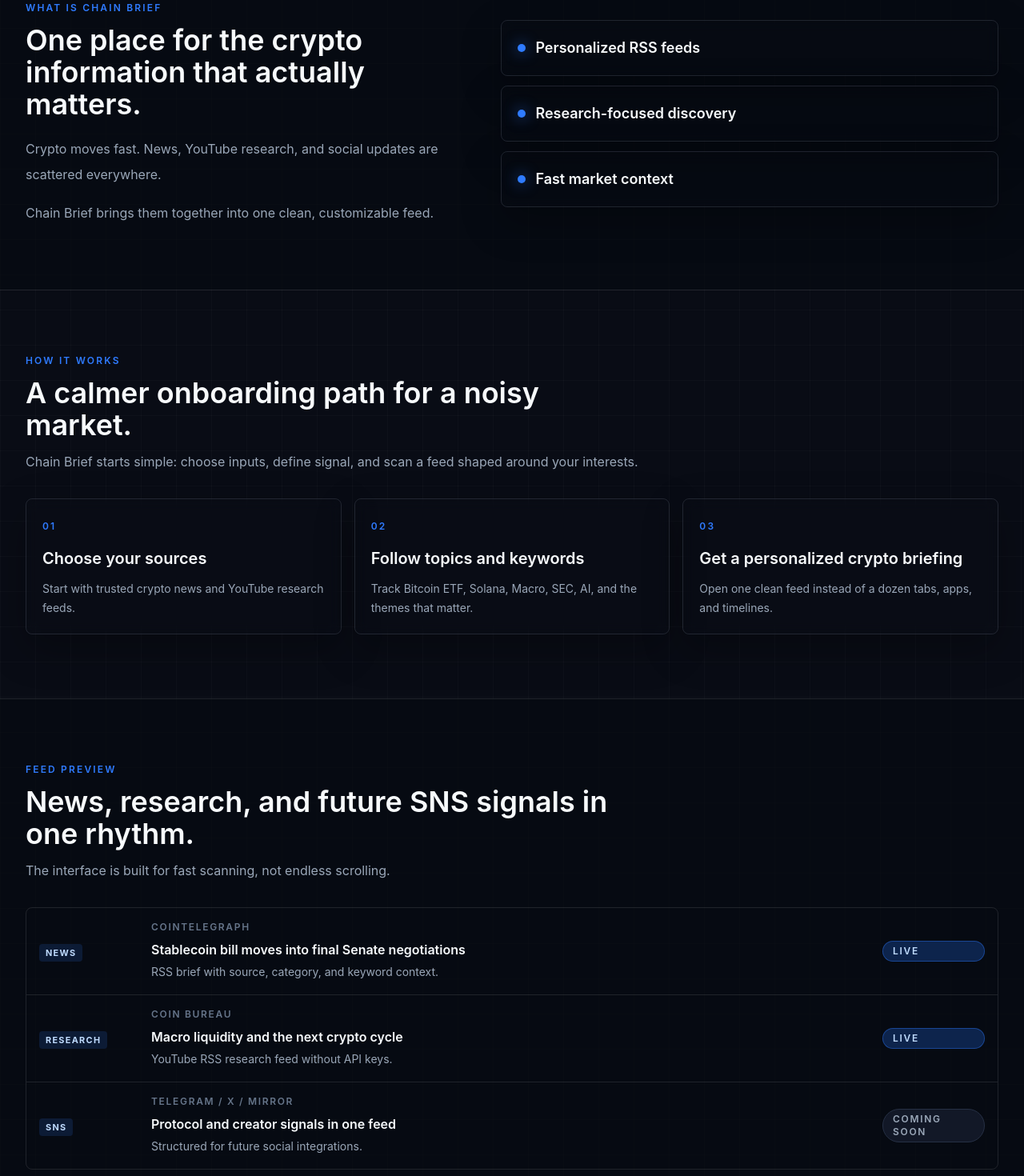
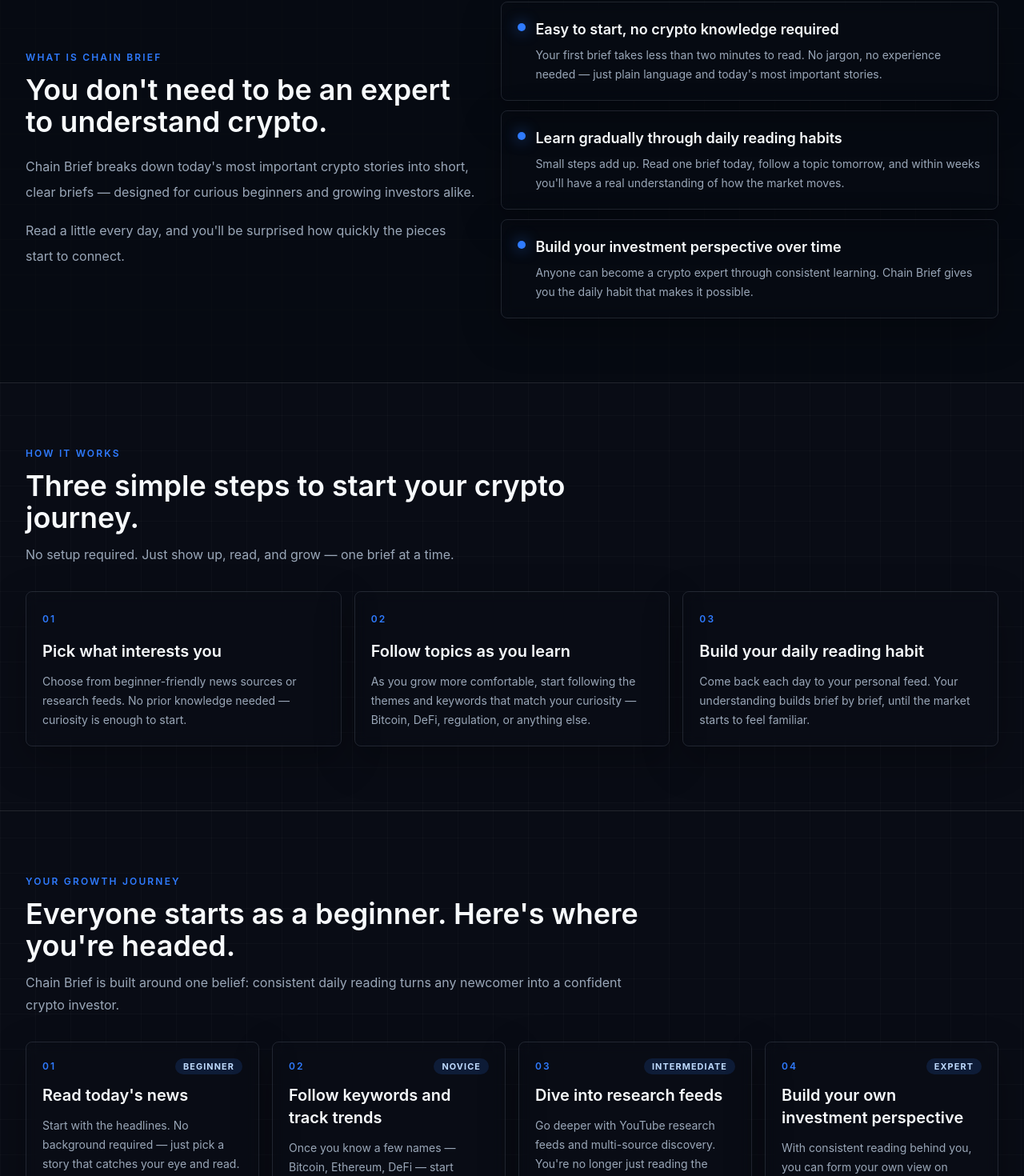
Before and after one commit to Jinanalyst/chainbrief, a Next.js app: page / in a window 1280 px wide. Shown: the part 889-2359 px from the top of the page at 80% size. Built offline with nearby package versions, Linux system fonts and the light colour scheme; no server answers.

Commit message:
feat(home): rewrite landing page copy for beginner audience

```diff
--- a/components/homepage-landing.tsx
+++ b/components/homepage-landing.tsx
@@ -23,26 +23,62 @@ const heroCards = [
 ];
 
 const keyPoints = [
-  "Personalized RSS feeds",
-  "Research-focused discovery",
-  "Fast market context",
+  {
+    title: "Easy to start, no crypto knowledge required",
+    text: "Your first brief takes less than two minutes to read. No jargon, no experience needed — just plain language and today's most important stories.",
+  },
+  {
+    title: "Learn gradually through daily reading habits",
+    text: "Small steps add up. Read one brief today, follow a topic tomorrow, and within weeks you'll have a real understanding of how the market moves.",
+  },
+  {
+    title: "Build your investment perspective over time",
+    text: "Anyone can become a crypto expert through consistent learning. Chain Brief gives you the daily habit that makes it possible.",
+  },
 ];
 
 const steps = [
   {
     label: "01",
-    title: "Choose your sources",
-    text: "Start with trusted crypto news and YouTube research feeds.",
+    title: "Pick what interests you",
+    text: "Choose from beginner-friendly news sources or research feeds. No prior knowledge needed — curiosity is enough to start.",
   },
   {
     label: "02",
-    title: "Follow topics and keywords",
-    text: "Track Bitcoin ETF, Solana, Macro, SEC, AI, and the themes that matter.",
+    title: "Follow topics as you learn",
+    text: "As you grow more comfortable, start following the themes and keywords that match your curiosity — Bitcoin, DeFi, regulation, or anything else.",
   },
   {
     label: "03",
-    title: "Get a personalized crypto briefing",
-    text: "Open one clean feed instead of a dozen tabs, apps, and timelines.",
+    title: "Build your daily reading habit",
+    text: "Come back each day to your personal feed. Your understanding builds brief by brief, until the market starts to feel familiar.",
+  },
+];
+
+const growthSteps = [
+  {
+    level: "Beginner",
+    label: "01",
+    title: "Read today's news",
+    text: "Start with the headlines. No background required — just pick a story that catches your eye and read.",
+  },
+  {
+    level: "Novice",
+    label: "02",
+    title: "Follow keywords and track trends",
+    text: "Once you know a few names — Bitcoin, Ethereum, DeFi — start following them and watch the patterns emerge.",
+  },
+  {
+    level: "Intermediate",
+    label: "03",
+    title: "Dive into research feeds",
+    text: "Go deeper with YouTube research feeds and multi-source discovery. You're no longer just reading the news — you're studying the market.",
+  },
+  {
+    level: "Expert",
+    label: "04",
+    title: "Build your own investment perspective",
+    text: "With consistent reading behind you, you can form your own view on where the market is heading — and act with confidence.",
   },
 ];
 
@@ -92,6 +128,7 @@ export function HomepageLanding() {
       <HeroSection />
       <WhatIsSection />
       <HowItWorksSection />
+      <GrowthJourneySection />
       <FeedPreviewSection />
       <WhySection />
       <PersonalizationSection />
@@ -110,14 +147,15 @@ function HeroSection() {
         <div className="min-w-0 max-w-3xl">
           <Badge tone="accent">Chain Brief</Badge>
           <h1 className="mt-5 max-w-4xl break-words text-4xl font-semibold leading-[1.06] tracking-tight text-ink sm:mt-6 sm:text-6xl lg:text-7xl">
-            Crypto information, filtered into clarity.
+            Your first step into crypto starts here.
           </h1>
           <p className="mt-5 max-w-2xl text-base leading-7 text-muted sm:mt-6 sm:text-lg sm:leading-8">
-            Chain Brief turns crypto news, research, and social signals into a
-            personalized briefing experience.
+            Chain Brief delivers today's most important crypto stories in plain
+            language — no experience needed. Start learning one brief at a time,
+            and grow into your own investment perspective.
           </p>
           <div className="mt-8 flex flex-col gap-3 sm:flex-row">
-            <Button className="w-full sm:w-auto" href="/briefs">Explore Briefs</Button>
+            <Button className="w-full sm:w-auto" href="/briefs">Read Today&apos;s Brief</Button>
             <Button className="w-full sm:w-auto" href="/settings" variant="secondary">
               Customize Feed
             </Button>
@@ -162,23 +200,28 @@ function WhatIsSection() {
             What is Chain Brief
           </p>
           <h2 className="mt-3 break-words text-2xl font-semibold leading-tight text-ink sm:text-4xl">
-            One place for the crypto information that actually matters.
+            You don&apos;t need to be an expert to understand crypto.
           </h2>
           <p className="mt-5 text-base leading-8 text-muted">
-            Crypto moves fast. News, YouTube research, and social updates are
-            scattered everywhere.
+            Chain Brief breaks down today&apos;s most important crypto stories into
+            short, clear briefs — designed for curious beginners and growing
+            investors alike.
           </p>
           <p className="mt-4 text-base leading-8 text-muted">
-            Chain Brief brings them together into one clean, customizable feed.
+            Read a little every day, and you&apos;ll be surprised how quickly the
+            pieces start to connect.
           </p>
         </div>
 
         <div className="grid min-w-0 gap-3">
           {keyPoints.map((point) => (
-            <Card className="min-w-0 p-4 sm:p-5" key={point}>
-              <div className="flex min-w-0 items-center gap-3">
-                <span className="h-2.5 w-2.5 rounded-full bg-accent shadow-[0_0_18px_rgba(47,123,255,0.75)]" />
-                <p className="min-w-0 break-words text-base font-semibold text-ink sm:text-lg">{point}</p>
+            <Card className="min-w-0 p-4 sm:p-5" key={point.title}>
+              <div className="flex min-w-0 items-start gap-3">
+                <span className="mt-1.5 h-2.5 w-2.5 shrink-0 rounded-full bg-accent shadow-[0_0_18px_rgba(47,123,255,0.75)]" />
+                <div className="min-w-0">
+                  <p className="min-w-0 break-words text-base font-semibold text-ink sm:text-lg">{point.title}</p>
+                  <p className="mt-1.5 break-words text-sm leading-6 text-muted">{point.text}</p>
+                </div>
               </div>
             </Card>
           ))}
@@ -194,8 +237,8 @@ function HowItWorksSection() {
       <Container className="section-space">
         <SectionIntro
           eyebrow="How it works"
-          title="A calmer onboarding path for a noisy market."
-          text="Chain Brief starts simple: choose inputs, define signal, and scan a feed shaped around your interests."
+          title="Three simple steps to start your crypto journey."
+          text="No setup required. Just show up, read, and grow — one brief at a time."
         />
         <div className="mt-6 grid gap-4 sm:mt-8 md:grid-cols-3">
           {steps.map((step) => (
@@ -204,6 +247,36 @@ function HowItWorksSection() {
                 {step.label}
               </span>
               <h3 className="mt-4 break-words text-lg font-semibold text-ink sm:text-xl">{step.title}</h3>
+              <p className="mt-3 text-sm leading-6 text-muted">{step.text}</p>
+            </Card>
+          ))}
+        </div>
+      </Container>
+    </section>
+  );
+}
+
+function GrowthJourneySection() {
+  return (
+    <section className="border-t border-white/10 bg-surface/35">
+      <Container className="section-space">
+        <SectionIntro
+          eyebrow="Your growth journey"
+          title="Everyone starts as a beginner. Here's where you're headed."
+          text="Chain Brief is built around one belief: consistent daily reading turns any newcomer into a confident crypto investor."
+        />
+        <div className="mt-6 grid gap-4 sm:mt-8 md:grid-cols-2 lg:grid-cols-4">
+          {growthSteps.map((step) => (
+            <Card className="relative min-w-0 p-4 sm:p-5" key={step.label}>
+              <div className="mb-3 flex items-center justify-between gap-2">
+                <span className="text-xs font-semibold uppercase tracking-[0.18em] text-accent">
+                  {step.label}
+                </span>
+                <span className="rounded-full bg-accent/15 px-2.5 py-0.5 text-[0.68rem] font-bold uppercase tracking-[0.1em] text-blue-200">
+                  {step.level}
+                </span>
+              </div>
+              <h3 className="break-words text-lg font-semibold text-ink sm:text-xl">{step.title}</h3>
               <p className="mt-3 text-sm leading-6 text-muted">{step.text}</p>
             </Card>
           ))}
@@ -337,11 +410,11 @@ function FinalCtaSection() {
                 Start now
               </p>
               <h2 className="mt-3 break-words text-2xl font-semibold leading-tight text-ink sm:text-4xl">
-                Build your own crypto signal feed.
+                Anyone can become a crypto expert. Start today.
               </h2>
             </div>
             <div className="flex flex-col gap-3 sm:flex-row lg:justify-end">
-              <Button className="w-full sm:w-auto" href="/briefs">Start Exploring</Button>
+              <Button className="w-full sm:w-auto" href="/briefs">Start Your First Briefing</Button>
               <Button className="w-full sm:w-auto" href="/settings" variant="secondary">
                 Customize Your Feed
               </Button>
```
